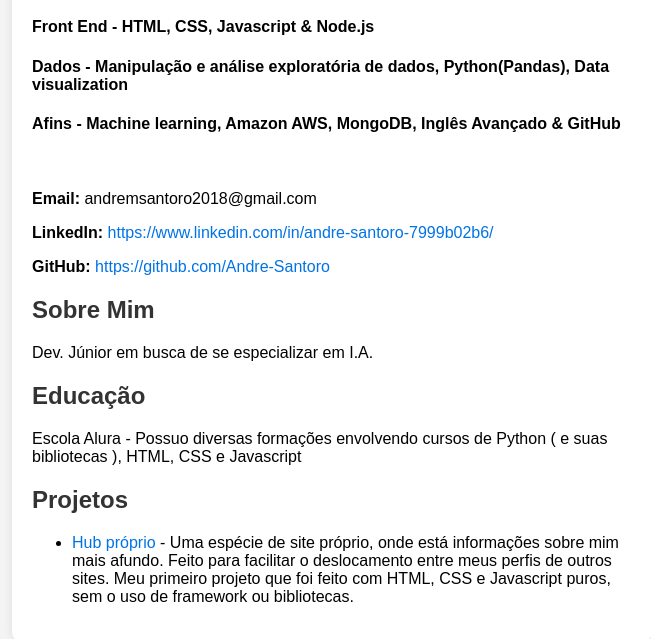
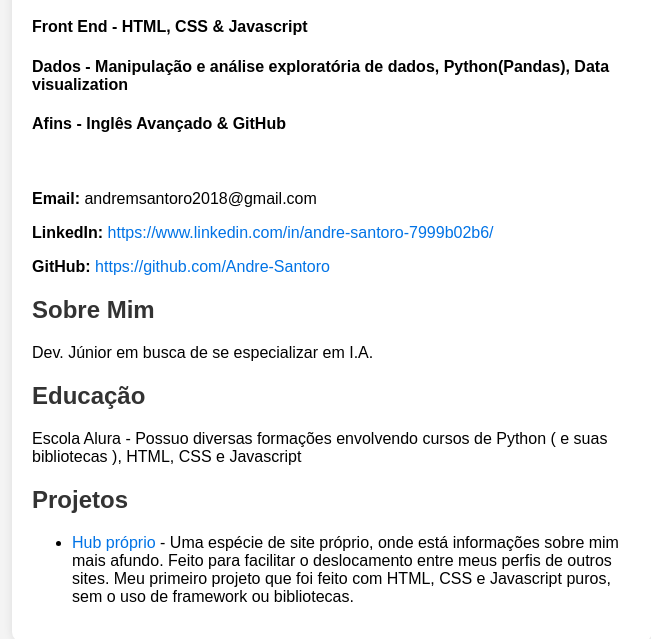
Before and after one commit to Andre-Santoro/meu-curriculo, a plain HTML site: page index.html in a window 1280 px wide. Shown: the part 120-759 px from the top of the page, without its empty margins (308-959 px from the left). Drawn offline with Linux system fonts and the light colour scheme.

Commit message:
Update index.html

```diff
--- a/index.html
+++ b/index.html
@@ -9,9 +9,9 @@
 <body>
     <div class="container">
         <h1>Especializações</h1>
-        <h4>Front End - HTML, CSS, Javascript & Node.js</h4>
+        <h4>Front End - HTML, CSS & Javascript</h4>
         <h4>Dados - Manipulação e análise exploratória de dados, Python(Pandas), Data visualization</h4>
-        <h4>Afins - Machine learning, Amazon AWS, MongoDB, Inglês Avançado & GitHub</h4>
+        <h4>Afins - Inglês Avançado & GitHub</h4>
         <p><strong><br><br>Email:</strong> andremsantoro2018@gmail.com</p>
         <p></p>
         <p><strong>LinkedIn:</strong> <a href="https://linkedin.com/in/seuusuario" target="_blank rel="noopener noreferrer">https://www.linkedin.com/in/andre-santoro-7999b02b6/</a></p>
```
